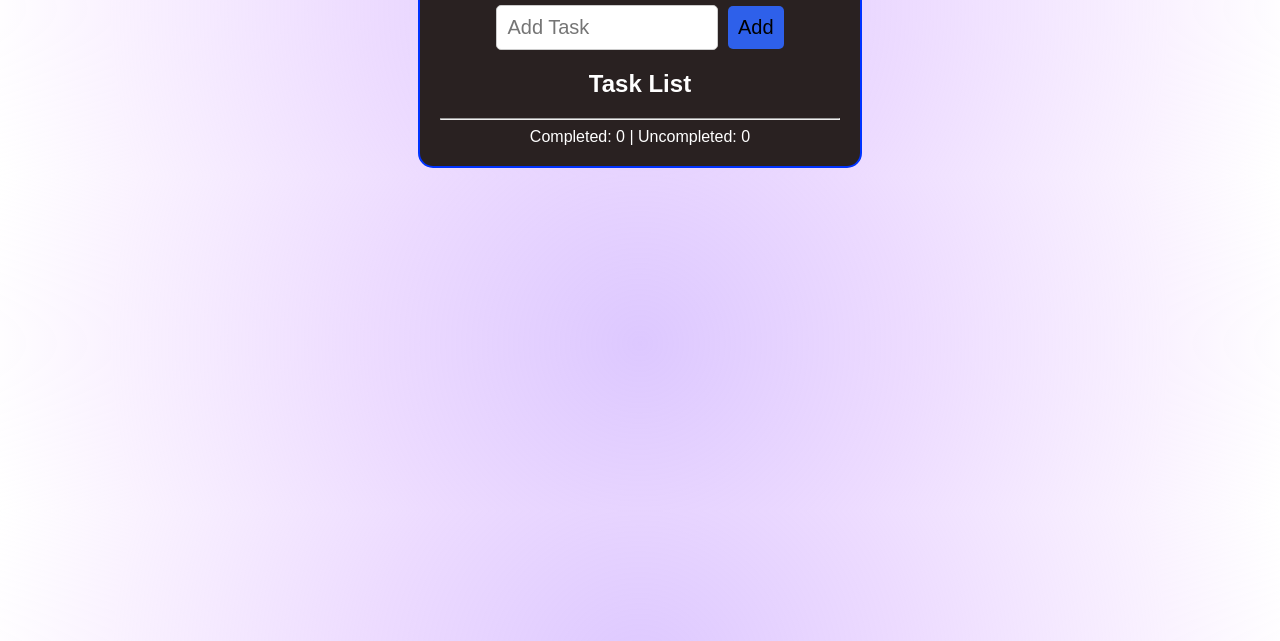
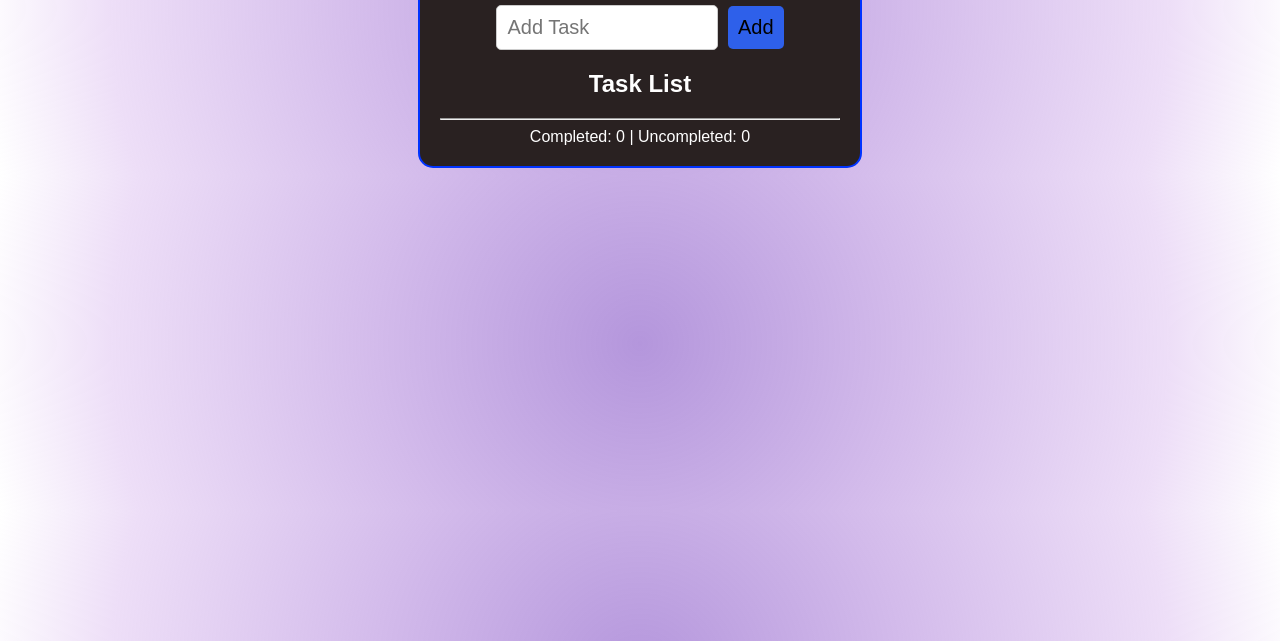
Before and after one commit to salmacreate/to-do-list, a plain HTML site: page index.html in a window 1280 px wide. Shown: the part 159-800 px from the top of the page. Drawn offline with Linux system fonts and the light colour scheme.

Commit message:
Update style.css

```diff
--- a/style.css
+++ b/style.css
@@ -6,10 +6,10 @@
 body {
     background: rgb(0, 0, 0);
     background: radial-gradient(circle,
-  rgba(221, 200, 255, 1) 0%,     /* Light pastel purple center */
-  rgba(232, 210, 255, 0.8) 40%,  /* Soft blend */
-  rgba(245, 230, 255, 0.5) 80%,  /* Even softer edges */
-  rgba(255, 255, 255, 0) 100%    /* Fade to transparent */
+  rgba(180, 150, 220, 1) 0%,     /* Darker pastel purple center */
+  rgba(200, 170, 230, 0.8) 40%,  /* Smooth lavender blend */
+  rgba(220, 190, 240, 0.5) 80%,  /* Softer fade */
+  rgba(255, 255, 255, 0) 100%  /* Fade to transparent */
 );
     font-family: Arial, sans-serif;
     text-align: center;
```
